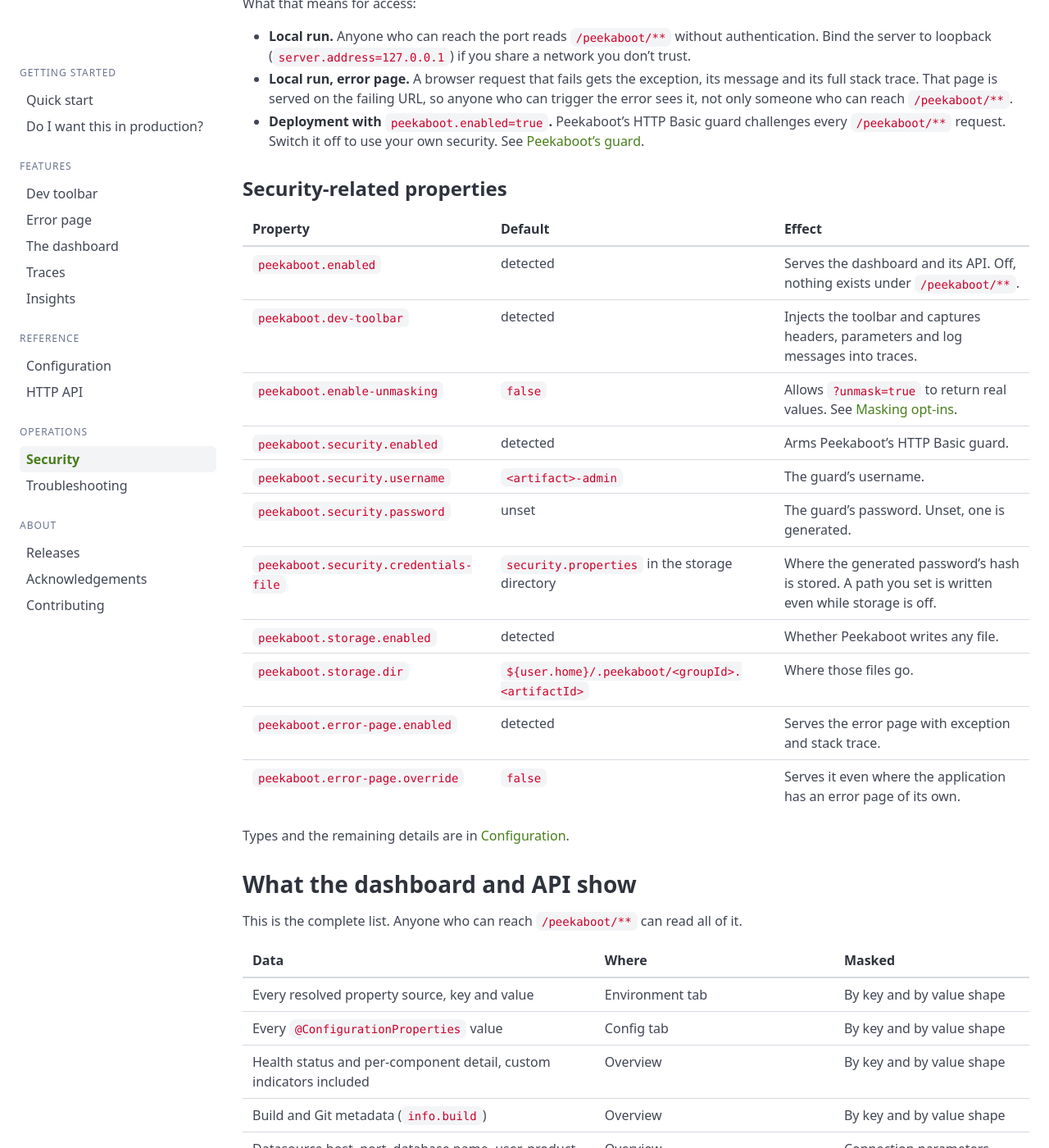
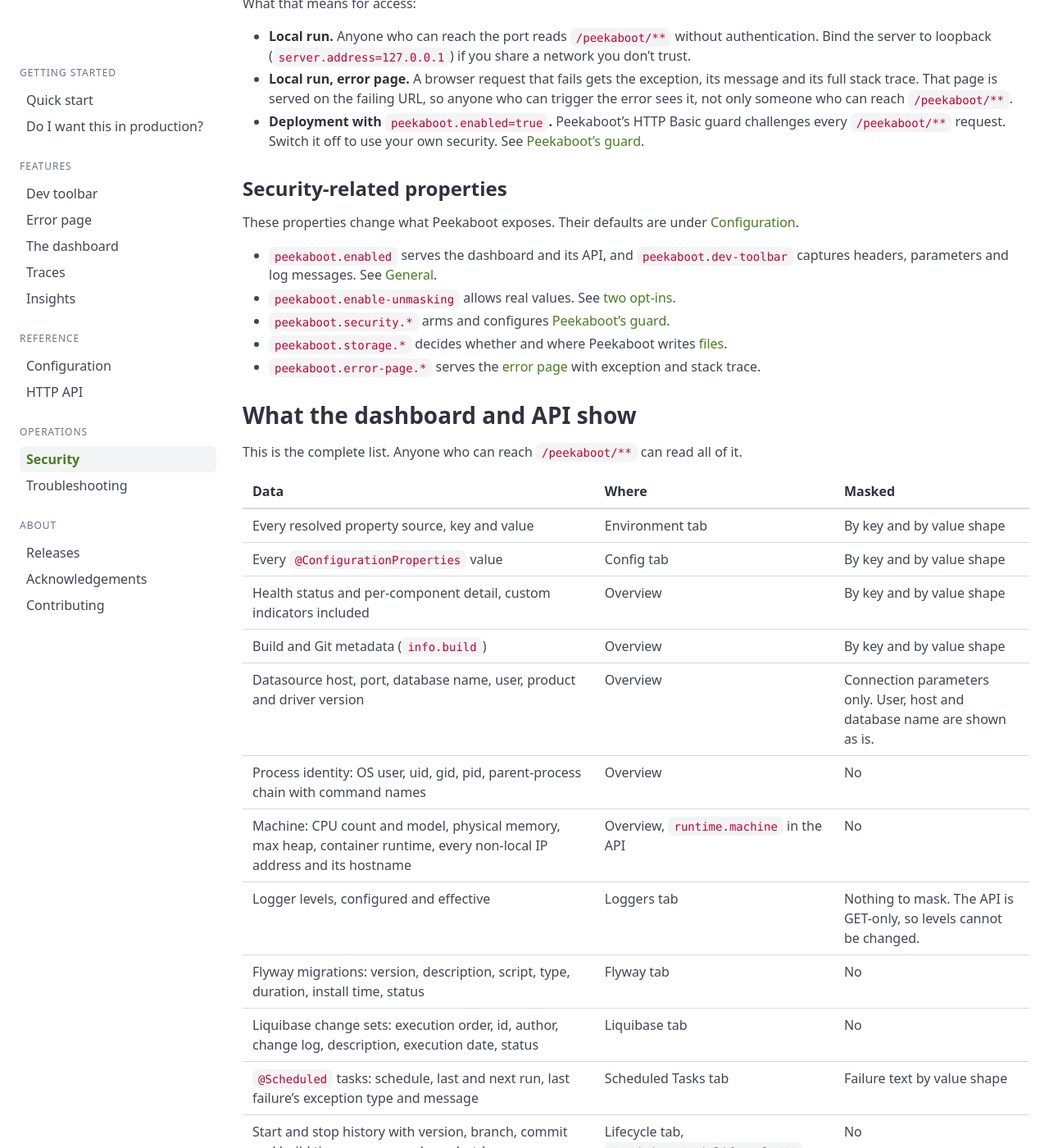
Before and after one commit to peekaboot-org/peekaboot-org.github.io, a Jekyll site: the page built from docs/security.md, in a window 1280 px wide and 1400 px high, scrolled down 465 px. Shown: the whole window at 82% size. Built offline with Jekyll 4.4.1, drawn with Linux system fonts in a browser that asks for light colours.

Commit message:
docs: keep property tables on configuration only
Feature pages link the matching section. The Hibernate key and
config-location default
now read one way.

```diff
--- a/docs/security.md
+++ b/docs/security.md
@@ -32,21 +32,19 @@
 
 ### Security-related properties {#security-properties}
 
-| Property | Default | Effect |
-|---|---|---|
-| `peekaboot.enabled` | detected | Serves the dashboard and its API. Off, nothing exists under `/peekaboot/**`. |
-| `peekaboot.dev-toolbar` | detected | Injects the toolbar and captures headers, parameters and log messages into traces. |
-| `peekaboot.enable-unmasking` | `false` | Allows `?unmask=true` to return real values. See [Masking opt-ins](#masking-opt-ins). |
-| `peekaboot.security.enabled` | detected | Arms Peekaboot's HTTP Basic guard. |
-| `peekaboot.security.username` | `<artifact>-admin` | The guard's username. |
-| `peekaboot.security.password` | unset | The guard's password. Unset, one is generated. |
-| `peekaboot.security.credentials-file` | `security.properties` in the storage directory | Where the generated password's hash is stored. A path you set is written even while storage is off. |
-| `peekaboot.storage.enabled` | detected | Whether Peekaboot writes any file. |
-| `peekaboot.storage.dir` | `${user.home}/.peekaboot/<groupId>.<artifactId>` | Where those files go. |
-| `peekaboot.error-page.enabled` | detected | Serves the error page with exception and stack trace. |
-| `peekaboot.error-page.override` | `false` | Serves it even where the application has an error page of its own. |
+These properties change what Peekaboot exposes. Their defaults are under
+[Configuration]({{ '/docs/configuration/' | relative_url }}#properties).
 
-Types and the remaining details are in [Configuration]({{ '/docs/configuration/' | relative_url }}#properties).
+- `peekaboot.enabled` serves the dashboard and its API, and `peekaboot.dev-toolbar` captures
+  headers, parameters and log messages. See [General]({{ '/docs/configuration/' | relative_url }}#peekaboot).
+- `peekaboot.enable-unmasking` allows real values. See [two opt-ins](#masking-opt-ins).
+- `peekaboot.security.*` arms and configures [Peekaboot's
+  guard]({{ '/docs/configuration/' | relative_url }}#peekabootsecurity).
+- `peekaboot.storage.*` decides whether and where Peekaboot writes
+  [files]({{ '/docs/configuration/' | relative_url }}#peekabootstorage).
+- `peekaboot.error-page.*` serves the [error
+  page]({{ '/docs/configuration/' | relative_url }}#peekabooterrorpage) with exception and stack
+  trace.
 
 ## What the dashboard and API show {#what-the-dashboard-and-api-expose}
 
```
Also changed, not shown: docs/configuration.md (+3 -3 lines), docs/dashboard.md (+4 -12 lines), docs/dev-toolbar.md (+4 -8 lines), docs/insights.md (+6 -15 lines).
